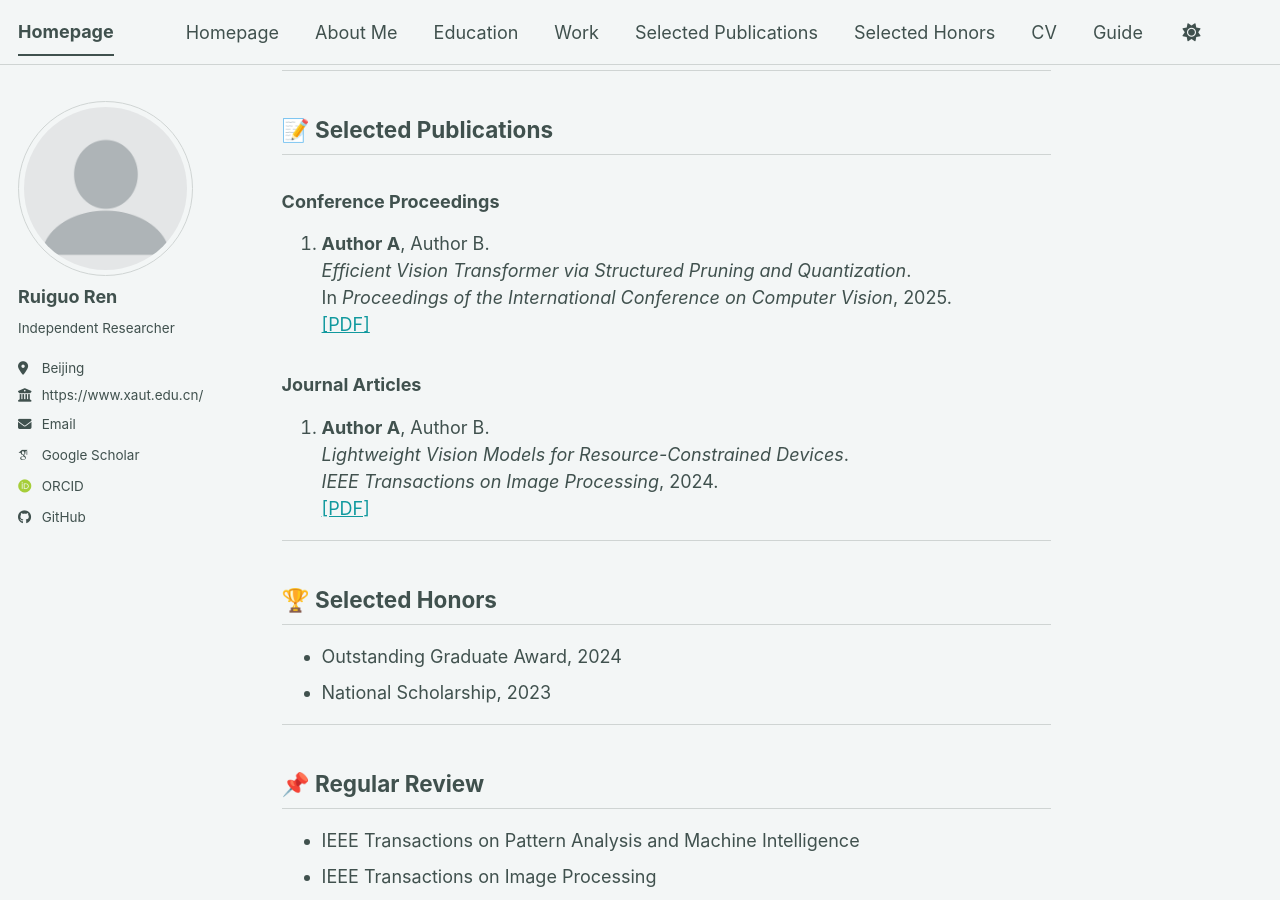
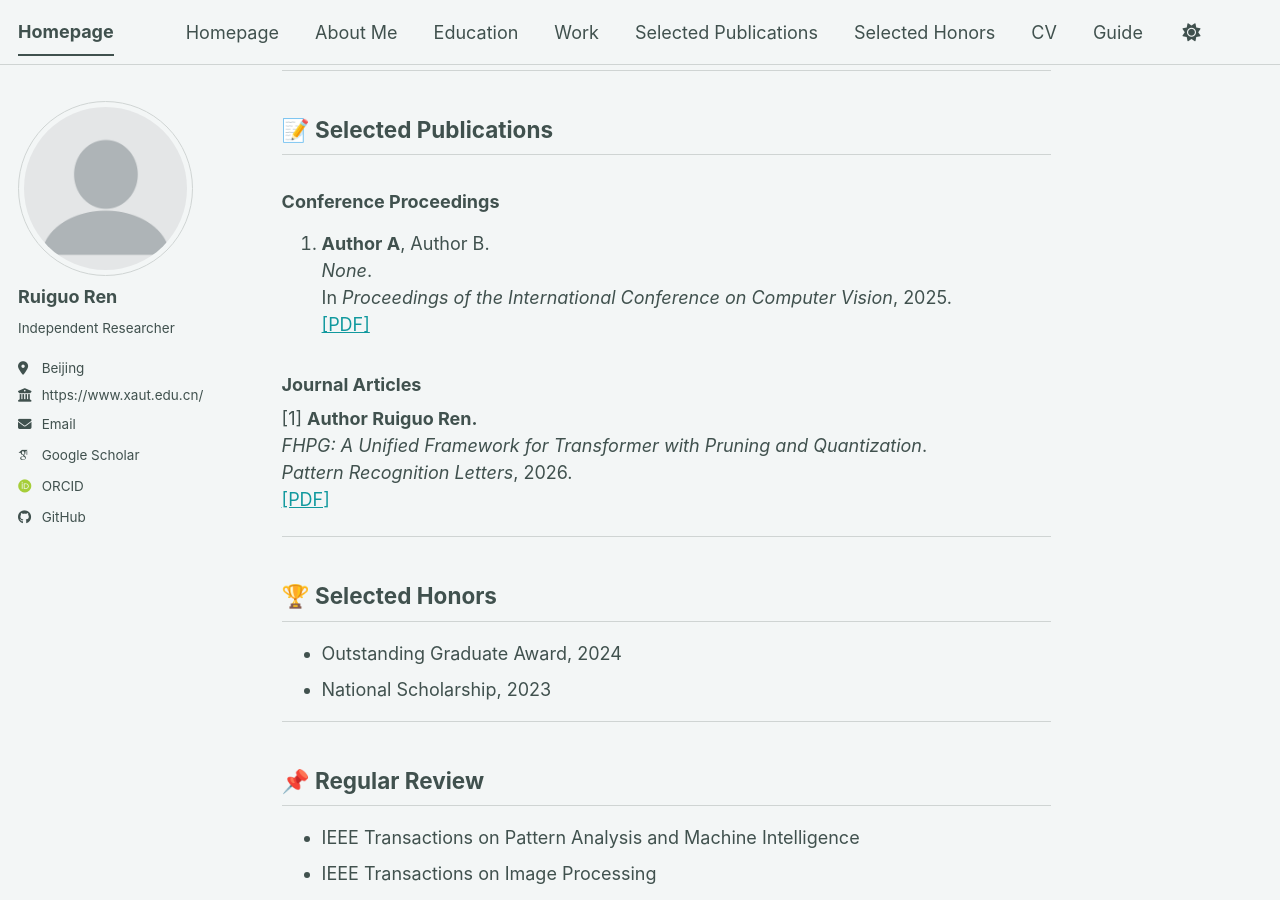
Before and after one commit to rgren-research/rgren-research.github.io, a Jekyll site: the page built from _pages/about.md, in a window 1280 px wide and 900 px high, scrolled down 894 px. Built offline with Jekyll 4.4.1, drawn with Linux system fonts in a browser that asks for light colours; some web fonts are replaced; a script bundle is joined from its source files by our own code; library files that are not in the unit come from our copies.

Commit message:
Update about.md

```diff
--- a/_pages/about.md
+++ b/_pages/about.md
@@ -42,16 +42,17 @@ I am particularly interested in lightweight vision models and practical deployme
 ### Conference Proceedings
 
 1. **Author A**, Author B.
-   *Efficient Vision Transformer via Structured Pruning and Quantization*.
+   *None*.
    In *Proceedings of the International Conference on Computer Vision*, 2025.
    [[PDF]](#)
 
 ### Journal Articles
 
-1. **Author A**, Author B.
-   *Lightweight Vision Models for Resource-Constrained Devices*.
-   *IEEE Transactions on Image Processing*, 2024.
+[1] **Author Ruiguo Ren.**
+   *FHPG: A Unified Framework for Transformer with Pruning and Quantization*.
+   *Pattern Recognition Letters*, 2026.
    [[PDF]](#)
+
 
 ---
 
```
